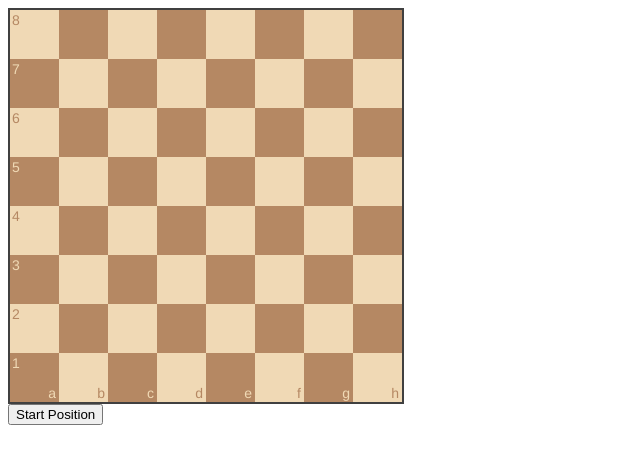
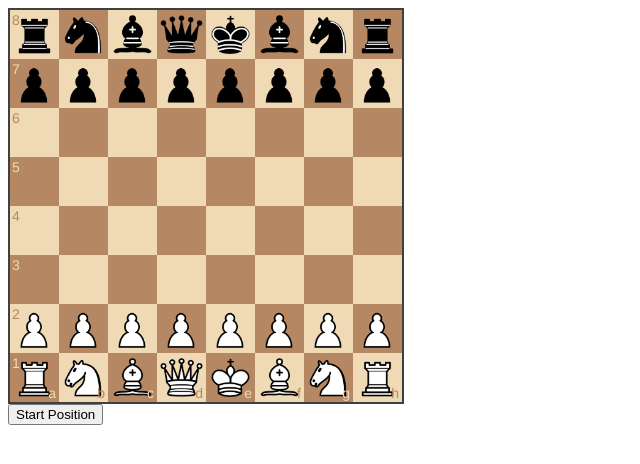
Before and after one commit to azraf-a/chesswizard, a website: page index.html in a window 1280 px wide. Shown: the whole page, without its empty margins (0-640 px from the left). Drawn offline with nearby package versions, Linux system fonts and the light colour scheme.

Commit message:
Update index.html

```diff
--- a/index.html
+++ b/index.html
@@ -67,6 +67,7 @@
       }
       var config = {
         draggable: true,
+        position: 'start',
         onDragStart: onDragStart,
         onDrop: onDrop,
         onMouseoutSquare: onMouseoutSquare,
```
